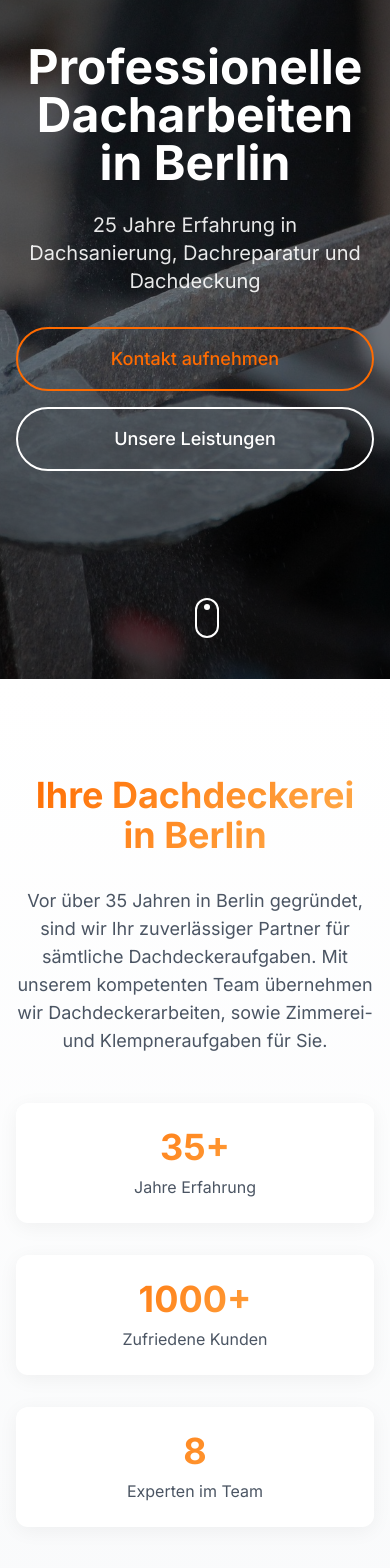
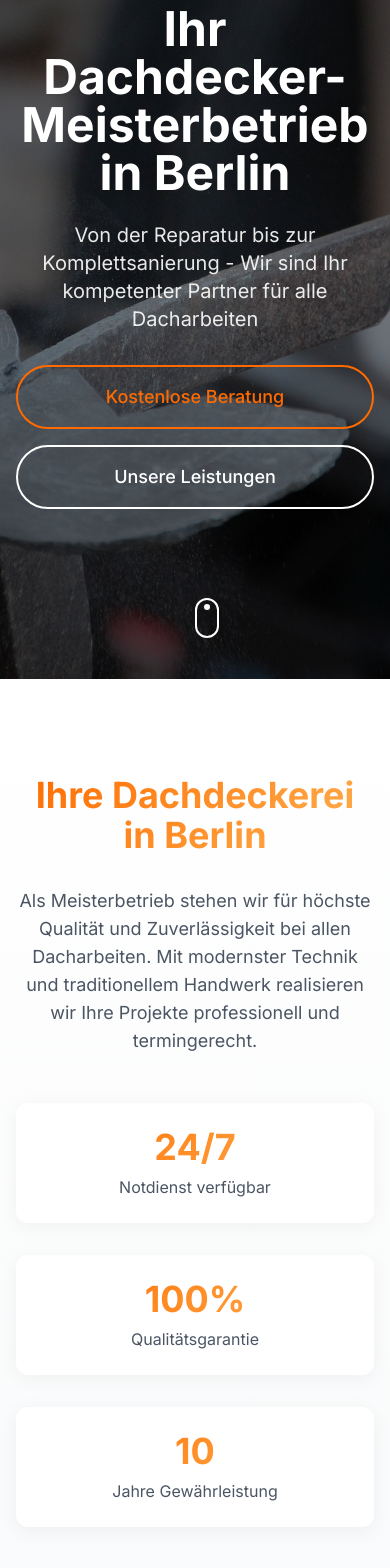
Before and after one commit to caRl0oo/dachdecker, a Next.js app: page / in a window 390 px wide. Shown: the part 294-1862 px from the top of the page. Built offline with nearby package versions, Linux system fonts and the light colour scheme.

Commit message:
Refactor: Aktualisiere Hero und Über uns Sektion, entferne Dopplungen

```diff
--- a/package.json
+++ b/package.json
@@ -14,6 +14,7 @@
   "description": "",
   "dependencies": {
     "@heroicons/react": "^2.1.1",
+    "framer-motion": "^12.6.2",
     "next": "14.1.0",
     "react": "^18",
     "react-dom": "^18"
--- a/src/app/page.tsx
+++ b/src/app/page.tsx
@@ -26,17 +26,17 @@ export default function Home() {
 
         <div className="relative z-10 text-center px-4 max-w-4xl mx-auto">
           <h1 className="text-5xl md:text-7xl font-bold mb-6 text-white animate-fade-in">
-            Professionelle Dacharbeiten in Berlin
+            Ihr Dachdecker-Meisterbetrieb in Berlin
           </h1>
           <p className="text-xl md:text-2xl text-white/90 mb-8 animate-fade-in-delayed">
-            25 Jahre Erfahrung in Dachsanierung, Dachreparatur und Dachdeckung
+            Von der Reparatur bis zur Komplettsanierung - Wir sind Ihr kompetenter Partner für alle Dacharbeiten
           </p>
           <div className="flex flex-col sm:flex-row gap-4 justify-center animate-fade-in-delayed-2">
             <Link
               href="/#contact"
               className="inline-flex items-center justify-center px-8 py-4 border-2 border-primary text-lg font-medium rounded-full text-primary hover:bg-primary hover:text-white transition-all duration-300 transform hover:scale-105"
             >
-              Kontakt aufnehmen
+              Kostenlose Beratung
             </Link>
             <Link
               href="/leistungen"
@@ -61,21 +61,21 @@ export default function Home() {
           <div className="max-w-4xl mx-auto text-center animate-fade-in">
             <h2 className="text-4xl font-bold mb-8 text-gradient">Ihre Dachdeckerei in Berlin</h2>
             <p className="text-lg text-gray-600 mb-12">
-              Vor über 35 Jahren in Berlin gegründet, sind wir Ihr zuverlässiger Partner für sämtliche Dachdeckeraufgaben.
-              Mit unserem kompetenten Team übernehmen wir Dachdeckerarbeiten, sowie Zimmerei- und Klempneraufgaben für Sie.
+              Als Meisterbetrieb stehen wir für höchste Qualität und Zuverlässigkeit bei allen Dacharbeiten.
+              Mit modernster Technik und traditionellem Handwerk realisieren wir Ihre Projekte professionell und termingerecht.
             </p>
             <div className="grid grid-cols-1 md:grid-cols-3 gap-8">
               <div className="card-modern hover-scale">
-                <div className="text-4xl font-bold text-gradient mb-2">35+</div>
-                <div className="text-gray-600">Jahre Erfahrung</div>
+                <div className="text-4xl font-bold text-gradient mb-2">24/7</div>
+                <div className="text-gray-600">Notdienst verfügbar</div>
               </div>
               <div className="card-modern hover-scale">
-                <div className="text-4xl font-bold text-gradient mb-2">1000+</div>
-                <div className="text-gray-600">Zufriedene Kunden</div>
+                <div className="text-4xl font-bold text-gradient mb-2">100%</div>
+                <div className="text-gray-600">Qualitätsgarantie</div>
               </div>
               <div className="card-modern hover-scale">
-                <div className="text-4xl font-bold text-gradient mb-2">8</div>
-                <div className="text-gray-600">Experten im Team</div>
+                <div className="text-4xl font-bold text-gradient mb-2">10</div>
+                <div className="text-gray-600">Jahre Gewährleistung</div>
               </div>
             </div>
           </div>
--- /dev/null
+++ b/src/components/HeroSection.tsx
@@ -0,0 +1,72 @@
+"use client";
+
+import { motion } from 'framer-motion';
+import Link from 'next/link';
+import Image from 'next/image';
+
+export default function HeroSection() {
+  return (
+    <section className="relative h-screen flex items-center justify-center overflow-hidden">
+      <div className="absolute inset-0">
+        <Image
+          src="/images/hero.jpg"
+          alt="Dachdecker Berlin"
+          fill
+          className="object-cover transform scale-105 animate-ken-burns"
+          priority
+          quality={90}
+        />
+        <div className="absolute inset-0 bg-gradient-to-b from-black/70 via-black/50 to-black/70"></div>
+      </div>
+
+      <div className="relative z-10 text-center px-4 max-w-4xl mx-auto">
+        <motion.h1
+          initial={{ opacity: 0, y: 20 }}
+          animate={{ opacity: 1, y: 0 }}
+          transition={{ duration: 0.8 }}
+          className="text-5xl md:text-7xl font-bold mb-6 text-white"
+        >
+          Ihre Dachdeckerei Berlin
+        </motion.h1>
+        <motion.p
+          initial={{ opacity: 0, y: 20 }}
+          animate={{ opacity: 1, y: 0 }}
+          transition={{ duration: 0.8, delay: 0.2 }}
+          className="text-xl md:text-2xl text-white/90 mb-8"
+        >
+          Professionelle Dacharbeiten mit Qualitätsgarantie - Ihr Dach in besten Händen
+        </motion.p>
+        <motion.div
+          initial={{ opacity: 0, y: 20 }}
+          animate={{ opacity: 1, y: 0 }}
+          transition={{ duration: 0.8, delay: 0.4 }}
+          className="flex flex-col sm:flex-row gap-4 justify-center"
+        >
+          <Link
+            href="/#contact"
+            className="inline-flex items-center justify-center px-8 py-4 border-2 border-primary text-lg font-medium rounded-full text-primary hover:bg-primary hover:text-white transition-all duration-300 transform hover:scale-105"
+          >
+            Kostenlose Beratung
+          </Link>
+          <Link
+            href="/leistungen"
+            className="inline-flex items-center justify-center px-8 py-4 border-2 border-white text-lg font-medium rounded-full text-white hover:bg-white hover:text-primary transition-all duration-300 transform hover:scale-105"
+          >
+            Unsere Leistungen
+          </Link>
+        </motion.div>
+      </div>
+
+      <motion.div
+        initial={{ opacity: 0 }}
+        animate={{ opacity: 1 }}
+        transition={{ duration: 0.8, delay: 0.6 }}
+        className="absolute bottom-8 left-1/2 transform -translate-x-1/2 animate-bounce"
+      >
+        <div className="w-6 h-10 border-2 border-white rounded-full p-1">
+          <div className="w-1.5 h-1.5 bg-white rounded-full mx-auto"></div>
+        </div>
+      </motion.div>
+    </section>
+  );
+}
--- a/src/components/StatsSection.tsx
+++ b/src/components/StatsSection.tsx
@@ -1,13 +1,12 @@
 "use client";
 
-import { useEffect, useState } from 'react';
 import { CheckCircleIcon, UserGroupIcon, StarIcon, ShieldCheckIcon } from '@heroicons/react/24/outline';
 
 const stats = [
   {
     id: 1,
     name: 'Jahre Erfahrung',
-    value: 25,
+    value: 35,
     icon: StarIcon,
   },
   {
@@ -31,36 +30,15 @@ const stats = [
 ];
 
 export default function StatsSection() {
-  const [isVisible, setIsVisible] = useState(false);
-
-  useEffect(() => {
-    const observer = new IntersectionObserver(
-      ([entry]) => {
-        if (entry.isIntersecting) {
-          setIsVisible(true);
-          observer.unobserve(entry.target);
-        }
-      },
-      { threshold: 0.1 }
-    );
-
-    const element = document.getElementById('stats-section');
-    if (element) observer.observe(element);
-
-    return () => {
-      if (element) observer.unobserve(element);
-    };
-  }, []);
-
   return (
-    <section id="stats-section" className="py-20 bg-gray-50">
+    <section className="py-20 bg-gray-50">
       <div className="container mx-auto px-4">
         <div className="text-center mb-16">
           <h2 className="text-3xl md:text-4xl font-bold text-gray-900 mb-4">
             Unsere Erfolgszahlen
           </h2>
           <p className="text-xl text-gray-600 max-w-2xl mx-auto">
-            Über 25 Jahre Erfahrung in der Dachdeckerbranche - Qualität und Zuverlässigkeit stehen bei uns an erster Stelle.
+            Qualität und Erfahrung, die sich in Zahlen widerspiegelt
           </p>
         </div>
 
@@ -68,13 +46,13 @@ export default function StatsSection() {
           {stats.map((stat) => (
             <div
               key={stat.id}
-              className="bg-white p-8 rounded-2xl shadow-sm border border-gray-100 text-center transform hover:-translate-y-1 transition-transform duration-300"
+              className="bg-white p-8 rounded-2xl shadow-sm border border-gray-100 text-center hover:-translate-y-1 transition-transform duration-300"
             >
               <div className="flex justify-center mb-4">
                 <stat.icon className="w-12 h-12 text-primary" />
               </div>
               <div className="text-4xl font-bold text-gray-900 mb-2">
-                {isVisible ? `${stat.value}+` : '0+'}
+                {stat.value}+
               </div>
               <div className="text-gray-600">{stat.name}</div>
             </div>
```
Also changed, not shown: 1 other file (tests, documents, lock files or other folders).
